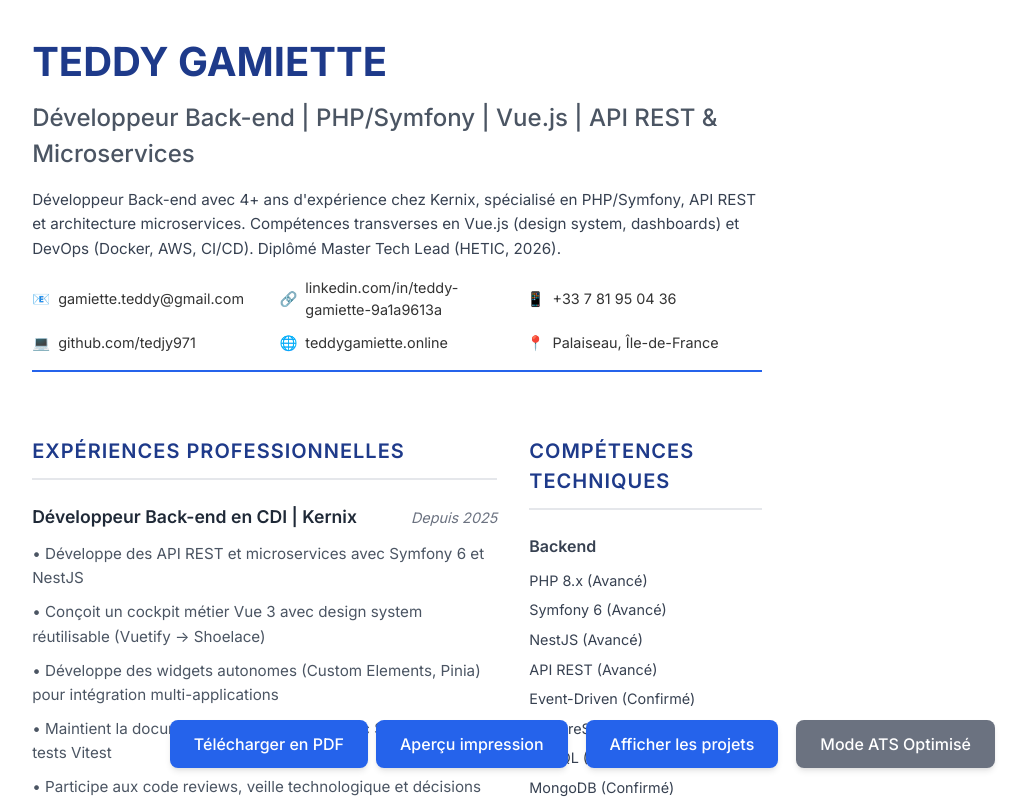
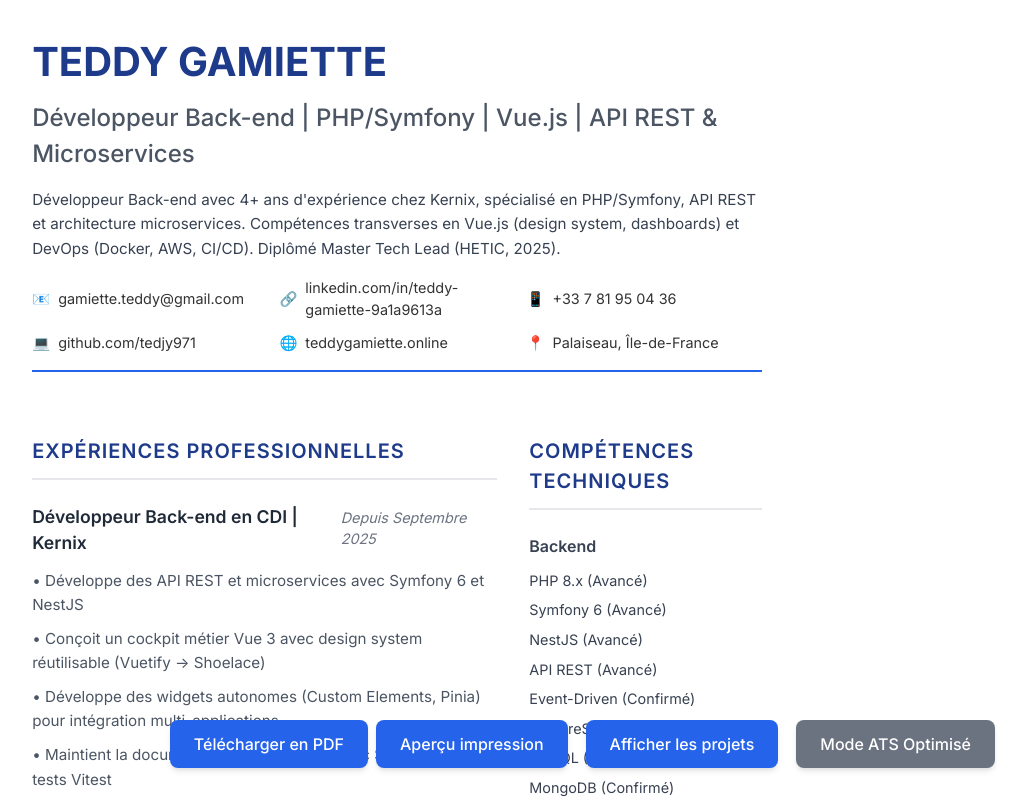
Before and after one commit to tedjy971/portfolio, a Next.js app: page /cv in a window 1280 px wide. Shown: the top 800 px of the page, without its empty margins (243-1269 px from the left). Built offline with nearby package versions, Linux system fonts and the light colour scheme.

Commit message:
fix: corriger dates — diplôme et CDI septembre 2025

```diff
--- a/src/app/cv/optimized-cv-template.tsx
+++ b/src/app/cv/optimized-cv-template.tsx
@@ -30,7 +30,7 @@ const OptimizedCVTemplate = () => {
           Développeur Back-end avec 4+ ans d'expérience chez Kernix (agence digitale).
           Spécialisé en PHP 8/Symfony 6, API REST et architecture microservices.
           Compétences transverses en Vue 3 (design system, dashboards) et DevOps (Docker, AWS, CI/CD).
-          Diplômé Master Tech Lead — HETIC (2026).
+          Diplômé Master Tech Lead — HETIC (2025).
         </p>
       </section>
 
@@ -90,7 +90,7 @@ const OptimizedCVTemplate = () => {
         <div className="experience-item">
           <div className="exp-header">
             <h4>Développeur Back-end (CDI) | Kernix</h4>
-            <span>2021 - Présent (4+ ans, dont CDI depuis 2025)</span>
+            <span>2021 - Présent (4+ ans, dont CDI depuis Sept. 2025)</span>
           </div>
           <ul>
             <li>• Conçoit un cockpit métier Vue 3 avec design system réutilisable et widgets autonomes</li>
@@ -127,7 +127,7 @@ const OptimizedCVTemplate = () => {
 
         <div className="education-item">
           <h4>Master Tech Lead | HETIC</h4>
-          <span>2023 - 2026 (Obtenu en Novembre 2026)</span>
+          <span>2023 - 2025 (Obtenu en Septembre 2025)</span>
           <p>Architecture logicielle, DDD, Microservices, Cloud Architecture, Leadership technique</p>
         </div>
 
--- a/src/app/cv/page.tsx
+++ b/src/app/cv/page.tsx
@@ -21,7 +21,7 @@ const optimizedPersonalInfo = {
     "Développeur Back-end avec 4+ ans d'expérience en CDI chez Kernix (agence digitale).",
     "Expertise PHP 8/Symfony 6, NestJS, Vue 3, API REST et architecture microservices.",
     "Compétences transverses : design system Vue.js, Elasticsearch, DevOps (Docker, AWS, CI/CD).",
-    "Diplômé Master Tech Lead — HETIC (2026)."
+    "Diplômé Master Tech Lead — HETIC (2025)."
   ],
   objective: "🟢 En poste — CDI chez Kernix | Ouvert aux opportunités"
 };
@@ -164,14 +164,14 @@ export default function CV() {
                 {atsMode ? 'EXPÉRIENCE PROFESSIONNELLE' : 'Expériences professionnelles'}
               </h2>
               {professionalExperiences.map((experience, index) => {
-                if (atsMode && experience.company === 'Kernix' && experience.period === 'Depuis 2025') {
+                if (atsMode && experience.company === 'Kernix' && experience.period === 'Depuis Septembre 2025') {
                   return (
                     <div key={index} className={styles.experienceItem}>
                       <div className={styles.experienceHeader}>
                         <h3 className={styles.companyTitle}>
                           Développeur Back-end (CDI) | Kernix
                         </h3>
-                        <span className={styles.period}>2021 - Présent (4+ ans, dont CDI depuis 2025)</span>
+                        <span className={styles.period}>2021 - Présent (4+ ans, dont CDI depuis Sept. 2025)</span>
                       </div>
                       <ul className={styles.bulletList}>
                         <li>• Conçoit un cockpit métier Vue 3 avec design system réutilisable et widgets autonomes</li>
@@ -189,7 +189,7 @@ export default function CV() {
                     </div>
                   );
                 }
-                if (atsMode && experience.company === 'Kernix' && experience.period !== 'Depuis 2025') {
+                if (atsMode && experience.company === 'Kernix' && experience.period !== 'Depuis Septembre 2025') {
                   return null;
                 }
                 return (
@@ -240,7 +240,7 @@ export default function CV() {
                 {atsMode ? 'FORMATION' : 'Formation'}
               </h2>
               {educationExperiences.map((education, index) => {
-                const period = education.period === 'En cours' ? '2023 - 2026' : education.period;
+                const period = education.period === 'En cours' ? '2023 - 2025' : education.period;
                 return (
                   <div key={index} className={styles.educationItem}>
                     <div className={styles.experienceHeader}>
--- a/src/data/personalData.ts
+++ b/src/data/personalData.ts
@@ -12,7 +12,7 @@ export const personalInfo = {
   linkedin: 'https://www.linkedin.com/in/teddy-gamiette-9a1a9613a/',
   website: 'https://teddygamiette.online',
   description:
-    "Développeur Back-end avec 4+ ans d'expérience chez Kernix, spécialisé en PHP/Symfony, API REST et architecture microservices. Compétences transverses en Vue.js (design system, dashboards) et DevOps (Docker, AWS, CI/CD). Diplômé Master Tech Lead (HETIC, 2026).",
+    "Développeur Back-end avec 4+ ans d'expérience chez Kernix, spécialisé en PHP/Symfony, API REST et architecture microservices. Compétences transverses en Vue.js (design system, dashboards) et DevOps (Docker, AWS, CI/CD). Diplômé Master Tech Lead (HETIC, 2025).",
   objective: "Développeur Back-end en CDI chez Kernix.",
 };
 
@@ -20,7 +20,7 @@ export const educationExperiences = [
   {
     title: 'Master Tech Lead - Management & Architecture Logicielle',
     school: 'HETIC (Grande École du Numérique)',
-    period: '2023 - 2026 (Obtenu en Novembre 2026)',
+    period: '2023 - 2025 (Obtenu en Septembre 2025)',
     description:
       "Formation d'excellence en leadership technique et architecture logicielle moderne. Expertise avancée : Domain-Driven Design (DDD), Architecture Microservices, Event Sourcing/CQRS, Design Patterns. Spécialisation Cloud Architecture (AWS/GCP), DevSecOps, et Management d'équipes techniques agiles. Projet de fin d'études : Développement d'une application mobile anti-gaspillage alimentaire avec React Native, NestJS, Elasticsearch et déploiement Kubernetes.",
   },
@@ -51,7 +51,7 @@ export const experiences = [
   {
     title: 'Développeur Back-end en CDI',
     company: 'Kernix',
-    period: 'Depuis 2025',
+    period: 'Depuis Septembre 2025',
     tags: ['Symfony 6', 'Vue 3', 'NestJS', 'API REST', 'Design System', 'Storybook', 'Docker', 'AWS'],
     description:
       "• Développe des API REST et microservices avec Symfony 6 et NestJS\n• Conçoit un cockpit métier Vue 3 avec design system réutilisable (Vuetify → Shoelace)\n• Développe des widgets autonomes (Custom Elements, Pinia) pour intégration multi-applications\n• Maintient la documentation composants avec Storybook et tests Vitest\n• Participe aux code reviews, veille technologique et décisions d'architecture",
```
